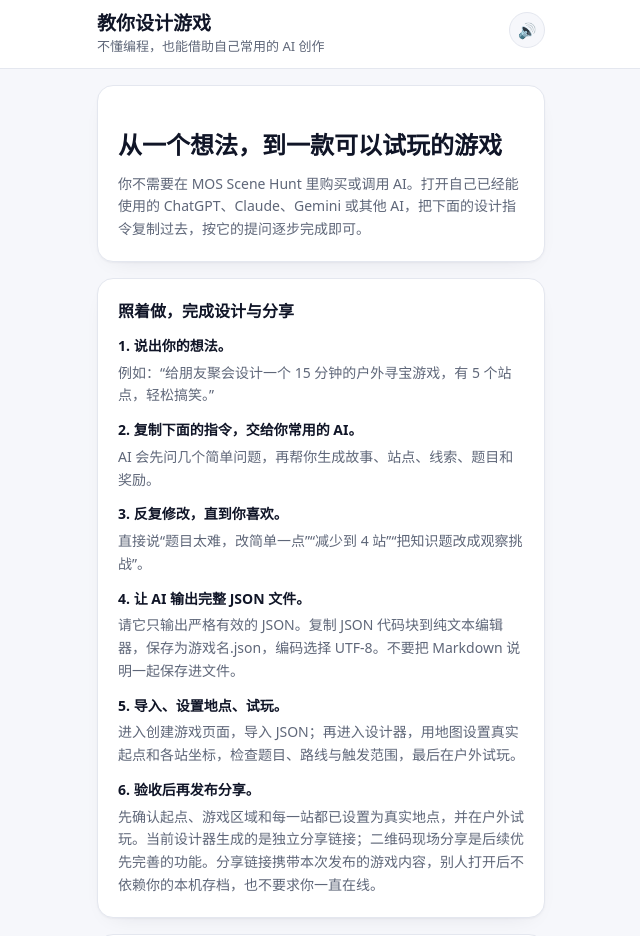
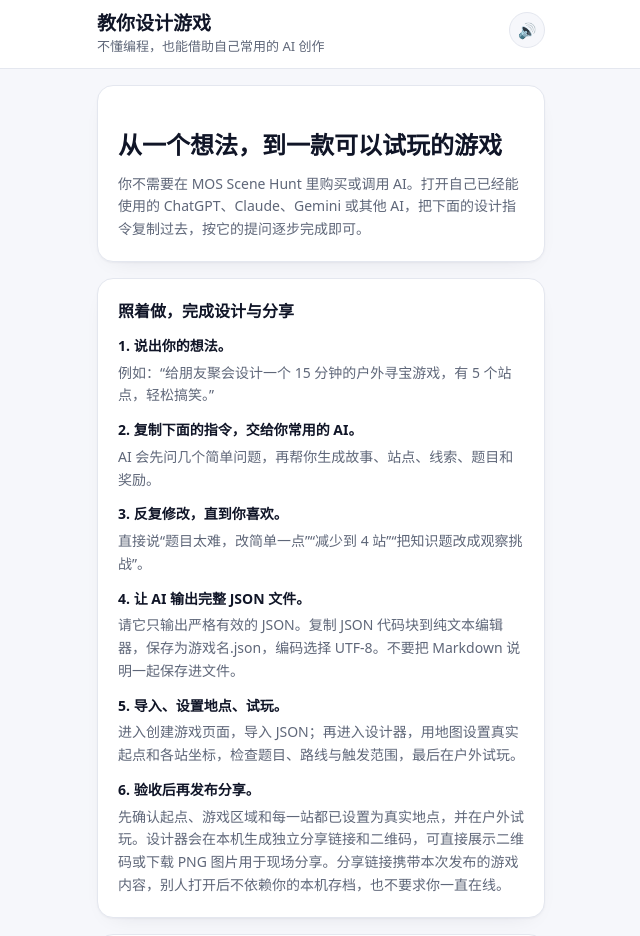
Before and after one commit to zemeiyu2-lgtm/mos-scene-hunt, a Next.js app: page /how-to-create in a window 1280 px wide. Shown: the top 936 px of the page, without its empty margins (319-959 px from the left). Built offline with nearby package versions, Linux system fonts and the light colour scheme; no server answers.

Commit message:
Update beginner guide for QR sharing

```diff
--- a/app/how-to-create/page.tsx
+++ b/app/how-to-create/page.tsx
@@ -53,7 +53,7 @@ export default function HowToCreatePage() {
           <li><b>3. 反复修改，直到你喜欢。</b><p className="mt-1 text-[var(--muted)]">直接说“题目太难，改简单一点”“减少到 4 站”“把知识题改成观察挑战”。</p></li>
           <li><b>4. 让 AI 输出完整 JSON 文件。</b><p className="mt-1 text-[var(--muted)]">请它只输出严格有效的 JSON。复制 JSON 代码块到纯文本编辑器，保存为游戏名.json，编码选择 UTF-8。不要把 Markdown 说明一起保存进文件。</p></li>
           <li><b>5. 导入、设置地点、试玩。</b><p className="mt-1 text-[var(--muted)]">进入创建游戏页面，导入 JSON；再进入设计器，用地图设置真实起点和各站坐标，检查题目、路线与触发范围，最后在户外试玩。</p></li>
-          <li><b>6. 验收后再发布分享。</b><p className="mt-1 text-[var(--muted)]">先确认起点、游戏区域和每一站都已设置为真实地点，并在户外试玩。当前设计器生成的是独立分享链接；二维码现场分享是后续优先完善的功能。分享链接携带本次发布的游戏内容，别人打开后不依赖你的本机存档，也不要求你一直在线。</p></li>
+          <li><b>6. 验收后再发布分享。</b><p className="mt-1 text-[var(--muted)]">先确认起点、游戏区域和每一站都已设置为真实地点，并在户外试玩。设计器会在本机生成独立分享链接和二维码，可直接展示二维码或下载 PNG 图片用于现场分享。分享链接携带本次发布的游戏内容，别人打开后不依赖你的本机存档，也不要求你一直在线。</p></li>
         </ol>
       </section>
 
```
